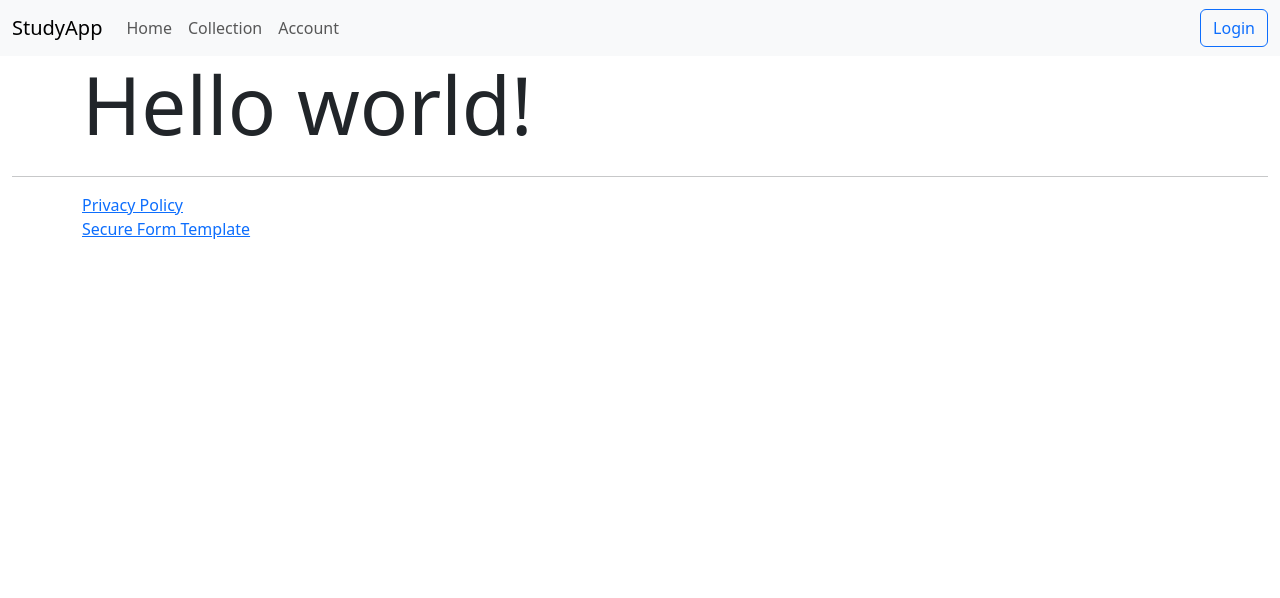
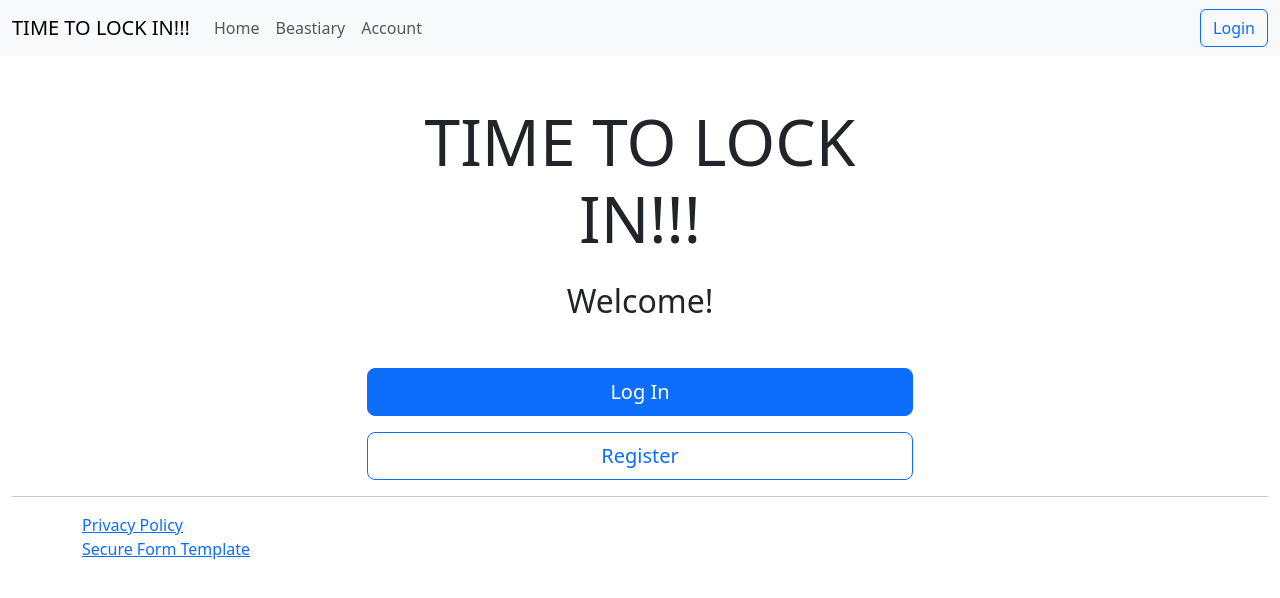
Before and after one commit to staletoast/2025SE-Melody.T-HSCProjectApp, a Flask app: page / in a window 1280 px wide. Shown: the top 598 px of the page. Run offline with Flask 3, Linux system fonts and the light colour scheme; some libraries are stand-ins or nearby versions.

Commit message:
fixing index

```diff
--- a/main.py
+++ b/main.py
@@ -63,6 +63,9 @@ def root():
     }
 )
 def index():
+    # Redirect to home if user is already logged in
+    if "user_id" in session:
+        return redirect("/home")
     return render_template("/index.html")
 
 
--- a/static/js/timer.js
+++ b/static/js/timer.js
@@ -71,7 +71,7 @@ function completeSession() {
                 </div>
                 <p><strong>You unlocked: ${unlockedCreature.name}!</strong></p>
                 <p class="small">${unlockedCreature.description}</p>
-                <a href="/collection" class="btn btn-primary btn-sm">View Full Collection</a>
+                <a href="/collection" class="btn btn-primary btn-sm">View Full Beastiary</a>
               </div>`;
             }
           });
@@ -80,7 +80,7 @@ function completeSession() {
         <div class="alert alert-info text-center">
           <h5>✅ Session Complete!</h5>
           <p>Amazing work! You've unlocked all available creatures.</p>
-          <a href="/collection" class="btn btn-primary btn-sm">View Collection</a>
+          <a href="/collection" class="btn btn-primary btn-sm">View Beastiary</a>
         </div>`;
       }
     })
--- a/templates/index.html
+++ b/templates/index.html
@@ -1,11 +1,16 @@
 {% extends 'layout.html' %}
 {% block content %}
-<div class="container">
-    <div class="row">
-        <h1 class="display-1">Hello world!</h1>
-    </div>
-    <div class="row">
+<div class="container mt-5">
+    <div class="row justify-content-center">
+        <div class="col-md-6 text-center">
+            <h1 class="display-3 mb-4">TIME TO LOCK IN!!!</h1>
+            <h2 class="mb-5">Welcome!</h2>
 
+            <div class="d-grid gap-3" style="max-width: 300px; margin: 0 auto;">
+                <a href="/login" class="btn btn-primary btn-lg">Log In</a>
+                <a href="/register" class="btn btn-outline-primary btn-lg">Register</a>
+            </div>
+        </div>
     </div>
 </div>
 {% endblock %}
--- a/templates/layout.html
+++ b/templates/layout.html
@@ -8,7 +8,7 @@
     <meta charset="utf-8" />
     <meta name="viewport" content="width=device-width, initial-scale=1" />
     <link rel="stylesheet" type="text/css" href="static/css/style.css" />
-    <title>Bootstrap demo</title>
+    <title>TIME TO LOCK IN!!!</title>
     <link rel="manifest" href="static/manifest.json" />
     <link rel="icon" type="image/x-icon" href="static/images/favicon.png" />
     <meta name="theme-color" content="" />
--- a/templates/login.html
+++ b/templates/login.html
@@ -2,7 +2,7 @@
 <div class="container mt-5" style="max-width: 400px">
   <h2 class="mb-4">Login</h2>
   <form method="POST" action="/login">
-    <input type="hidden" name="csrf_token" value="{{ csrf_token() }}"/>
+    <input type="hidden" name="csrf_token" value="{{ csrf_token() }}" />
     <div class="mb-3">
       <label for="username" class="form-label">Username</label>
       <input
--- a/templates/partials/menu.html
+++ b/templates/partials/menu.html
@@ -1,6 +1,6 @@
 <nav class="navbar navbar-expand-lg navbar-light bg-light">
   <div class="container-fluid">
-    <a class="navbar-brand" href="/home">StudyApp</a>
+    <a class="navbar-brand" href="/home">TIME TO LOCK IN!!!</a>
     <button
       class="navbar-toggler"
       type="button"
@@ -25,7 +25,7 @@
           <a
             class="nav-link {% if active_tab == 'collection' %}active{% endif %}"
             href="/collection"
-            >Collection</a
+            >Beastiary</a
           >
         </li>
         <li class="nav-item">
--- a/templates/register.html
+++ b/templates/register.html
@@ -2,7 +2,7 @@
 <div class="container mt-5" style="max-width: 400px">
   <h2 class="mb-4">Register</h2>
   <form method="POST" action="/register">
-    <input type="hidden" name="csrf_token" value="{{ csrf_token() }}"/>
+    <input type="hidden" name="csrf_token" value="{{ csrf_token() }}" />
     <div class="mb-3">
       <label for="username" class="form-label">Username</label>
       <input
```
Also changed, not shown: static/js/collection.js (+18 -14 lines), templates/collection.html (+4 -4 lines), static/manifest.json, 1 other file.
